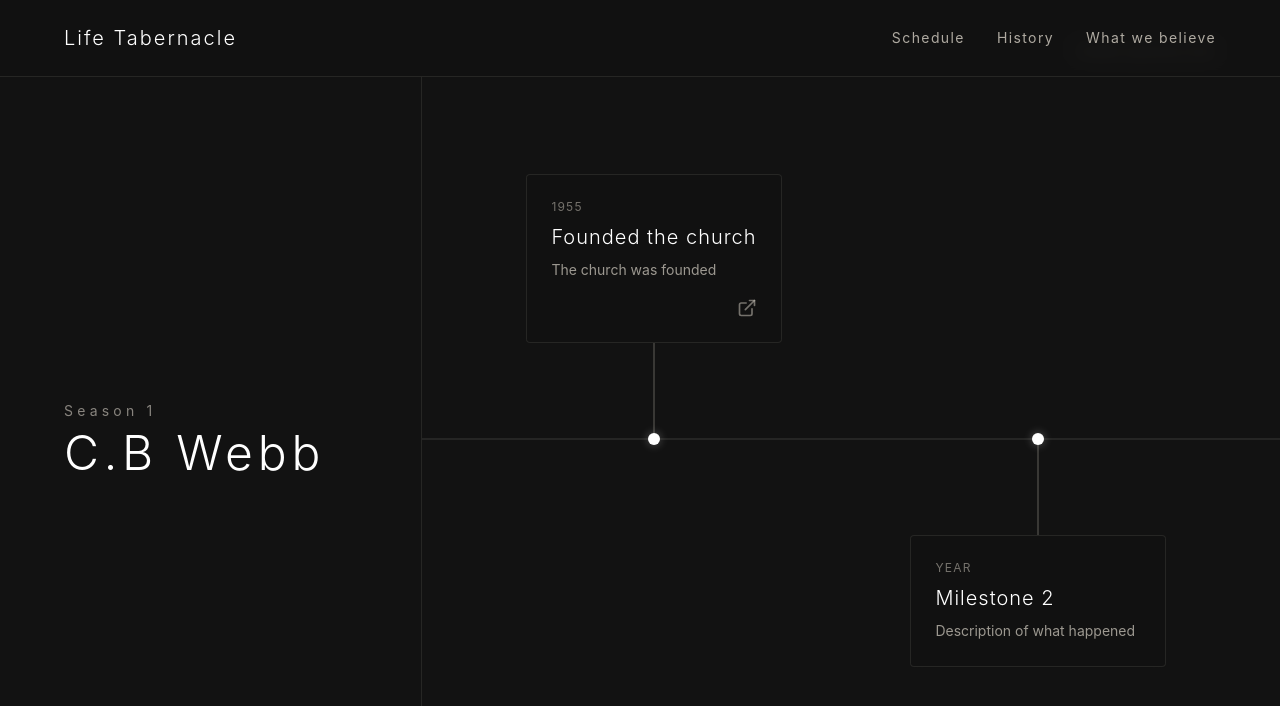
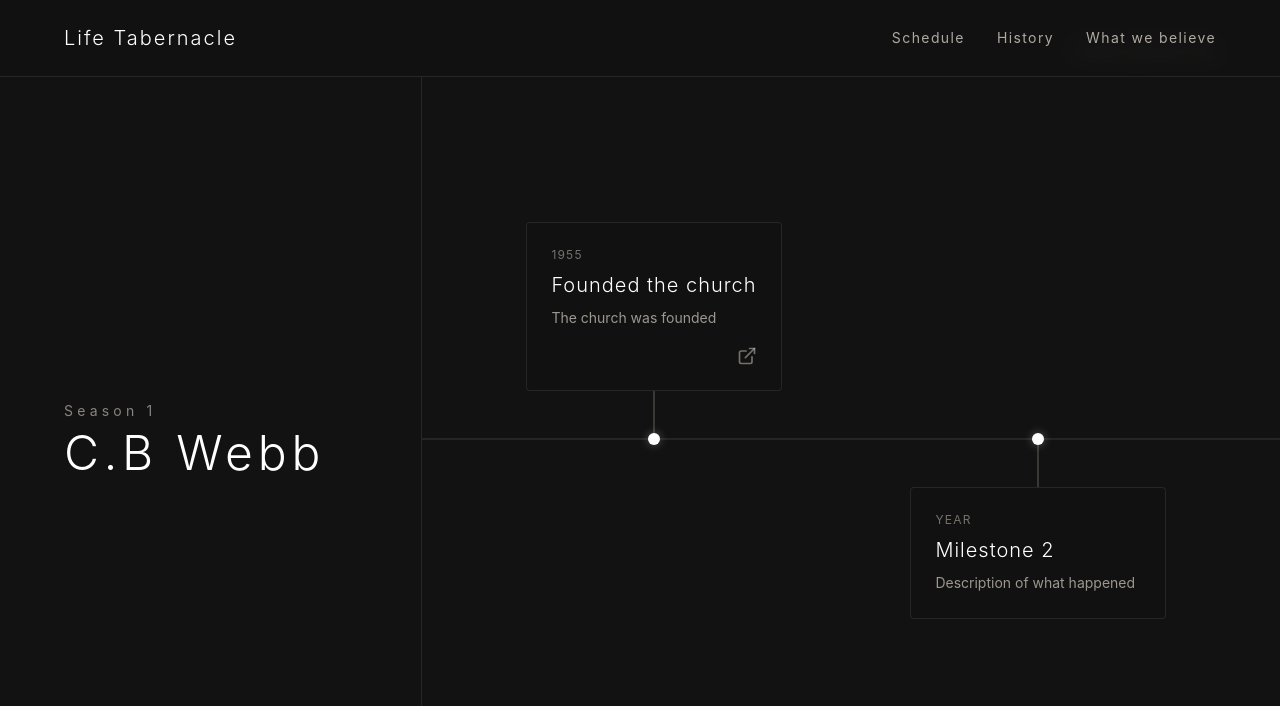
Before and after one commit to gio1135/lifetabporterville, a SvelteKit app: page /history in a window 1280 px wide. Shown: the top 706 px of the page. Built offline with nearby package versions, Linux system fonts and the light colour scheme.

Commit message:
Fixed milestones cutting off at the top on mobile

```diff
--- a/src/routes/history/+page.svelte
+++ b/src/routes/history/+page.svelte
@@ -222,54 +222,52 @@
         <div class="absolute top-1/2 left-0 w-full h-px bg-sand/20 -translate-y-1/2 -z-10"></div>
 
         {#each era.milestones as milestone (milestone.id)}
-          <div class="relative flex flex-col items-center justify-center w-64 mx-8 md:mx-16 shrink-0 h-full group">
-
-            <!-- dot on the timeline -->
-            <div class="absolute top-1/2 left-1/2 w-3 h-3 rounded-full bg-white -translate-x-1/2 -translate-y-1/2 z-20 shadow-[0_0_10px_rgba(255,255,255,0.3)] transition-all duration-300 {milestone.hasArticle ? 'group-hover:scale-150' : ''}"></div>
-
-            {#if milestone.position === 'top'}
-              <!-- connecting line -->
-              <div class="absolute bottom-1/2 left-1/2 w-px bg-sand/40 -translate-x-1/2 h-16 md:h-24 transition-all duration-300 {milestone.hasArticle ? 'group-hover:bg-sand/80' : ''}"></div>
-
-              <!-- Event Card -->
-              <div class="absolute bottom-[calc(50%+4rem)] md:bottom-[calc(50%+6rem)] w-full flex justify-center">
+          <div class="relative flex flex-col items-center w-64 mx-8 md:mx-16 shrink-0 h-full group">
+            <!-- Top Half -->
+            <div class="flex-1 w-full flex flex-col pb-8 md:pb-12 relative z-30">
+              {#if milestone.position === 'top'}
                 <button
-                  class="bg-dark/80 backdrop-blur border border-sand/10 p-6 rounded text-left transform transition-all duration-300 w-full {milestone.hasArticle && phase === 'idle' ? 'hover:-translate-y-1 hover:bg-dark cursor-pointer ring-1 ring-transparent hover:ring-sand/20' : 'cursor-default'} {selectedEvent?.id === milestone.id && phase !== 'idle' ? 'opacity-0 pointer-events-none' : 'opacity-100'}"
+                  class="mt-auto shrink-0 bg-dark/80 backdrop-blur border border-sand/10 p-6 rounded text-left transform transition-all duration-300 w-full {milestone.hasArticle && phase === 'idle' ? 'hover:-translate-y-1 hover:bg-dark cursor-pointer ring-1 ring-transparent hover:ring-sand/20' : 'cursor-default'} {selectedEvent?.id === milestone.id && phase !== 'idle' ? 'opacity-0 pointer-events-none' : 'opacity-100'}"
                   onclick={(e) => expand(milestone, e)}
                 >
                   <span class="text-xs tracking-widest text-sand/50 uppercase mb-2 block">{milestone.date}</span>
                   <h3 class="text-xl font-light tracking-wider text-white mb-2">{milestone.title}</h3>
                   <p class="text-sm text-sand/70 leading-relaxed {milestone.hasArticle ? 'mb-4' : 'mb-0'}">{milestone.desc}</p>
-
                   {#if milestone.hasArticle}
                     <div class="text-sand/50 flex justify-end mt-4 {phase === 'idle' ? 'group-hover:text-white transition-colors' : ''}">
                       <svg xmlns="http://www.w3.org/2000/svg" width="20" height="20" viewBox="0 0 24 24" fill="none" stroke="currentColor" stroke-width="2" stroke-linecap="round" stroke-linejoin="round"><path d="M18 13v6a2 2 0 0 1-2 2H5a2 2 0 0 1-2-2V8a2 2 0 0 1 2-2h6"></path><polyline points="15 3 21 3 21 9"></polyline><line x1="10" y1="14" x2="21" y2="3"></line></svg>
                     </div>
                   {/if}
                 </button>
-              </div>
+              {/if}
+            </div>
+
+            <!-- Timeline dot & lines -->
+            <div class="absolute top-1/2 left-1/2 w-3 h-3 rounded-full bg-white -translate-x-1/2 -translate-y-1/2 z-20 shadow-[0_0_10px_rgba(255,255,255,0.3)] transition-all duration-300 {milestone.hasArticle ? 'group-hover:scale-150' : ''}"></div>
+            {#if milestone.position === 'top'}
+              <div class="absolute bottom-1/2 left-1/2 w-px bg-sand/40 -translate-x-1/2 h-8 md:h-12 transition-all duration-300 {milestone.hasArticle ? 'group-hover:bg-sand/80' : ''}"></div>
             {:else}
-              <!-- connecting line -->
-              <div class="absolute top-1/2 left-1/2 w-px bg-sand/40 -translate-x-1/2 h-16 md:h-24 transition-all duration-300 {milestone.hasArticle ? 'group-hover:bg-sand/80' : ''}"></div>
+              <div class="absolute top-1/2 left-1/2 w-px bg-sand/40 -translate-x-1/2 h-8 md:h-12 transition-all duration-300 {milestone.hasArticle ? 'group-hover:bg-sand/80' : ''}"></div>
+            {/if}
 
-              <!-- Event Card -->
-              <div class="absolute top-[calc(50%+4rem)] md:top-[calc(50%+6rem)] w-full flex justify-center">
+            <!-- Bottom Half -->
+            <div class="flex-1 w-full flex flex-col pt-8 md:pt-12 relative z-30">
+              {#if milestone.position === 'bottom'}
                 <button
-                  class="bg-dark/80 backdrop-blur border border-sand/10 p-6 rounded text-left transform transition-all duration-300 w-full {milestone.hasArticle && phase === 'idle' ? 'hover:translate-y-1 hover:bg-dark cursor-pointer ring-1 ring-transparent hover:ring-sand/20' : 'cursor-default'} {selectedEvent?.id === milestone.id && phase !== 'idle' ? 'opacity-0 pointer-events-none' : 'opacity-100'}"
+                  class="mb-auto shrink-0 bg-dark/80 backdrop-blur border border-sand/10 p-6 rounded text-left transform transition-all duration-300 w-full {milestone.hasArticle && phase === 'idle' ? 'hover:translate-y-1 hover:bg-dark cursor-pointer ring-1 ring-transparent hover:ring-sand/20' : 'cursor-default'} {selectedEvent?.id === milestone.id && phase !== 'idle' ? 'opacity-0 pointer-events-none' : 'opacity-100'}"
                   onclick={(e) => expand(milestone, e)}
                 >
                   <span class="text-xs tracking-widest text-sand/50 uppercase mb-2 block">{milestone.date}</span>
                   <h3 class="text-xl font-light tracking-wider text-white mb-2">{milestone.title}</h3>
                   <p class="text-sm text-sand/70 leading-relaxed {milestone.hasArticle ? 'mb-4' : 'mb-0'}">{milestone.desc}</p>
-
                   {#if milestone.hasArticle}
                     <div class="text-sand/50 flex justify-end mt-4 {phase === 'idle' ? 'group-hover:text-white transition-colors' : ''}">
                       <svg xmlns="http://www.w3.org/2000/svg" width="20" height="20" viewBox="0 0 24 24" fill="none" stroke="currentColor" stroke-width="2" stroke-linecap="round" stroke-linejoin="round"><path d="M18 13v6a2 2 0 0 1-2 2H5a2 2 0 0 1-2-2V8a2 2 0 0 1 2-2h6"></path><polyline points="15 3 21 3 21 9"></polyline><line x1="10" y1="14" x2="21" y2="3"></line></svg>
                     </div>
                   {/if}
                 </button>
-              </div>
-            {/if}
+              {/if}
+            </div>
           </div>
         {/each}
 
```
